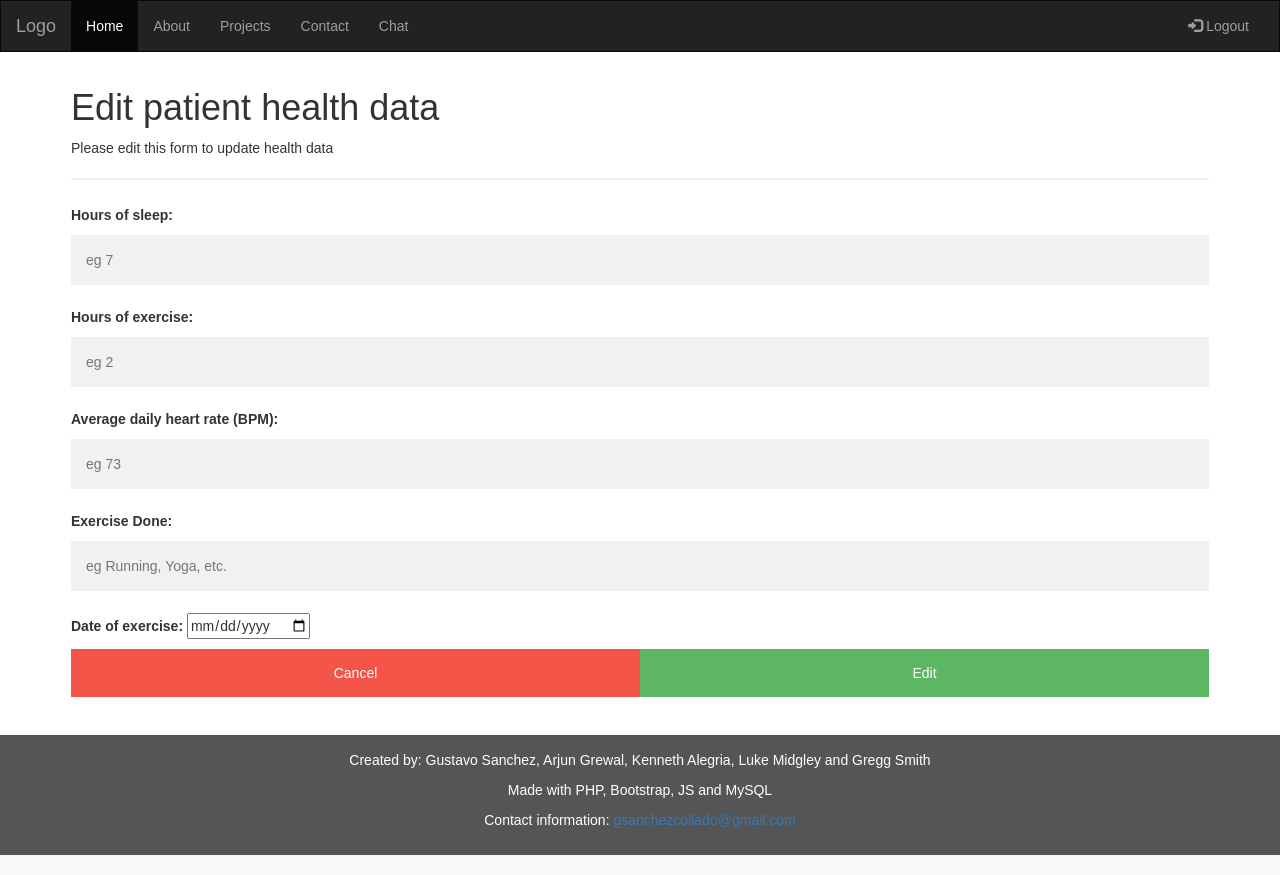
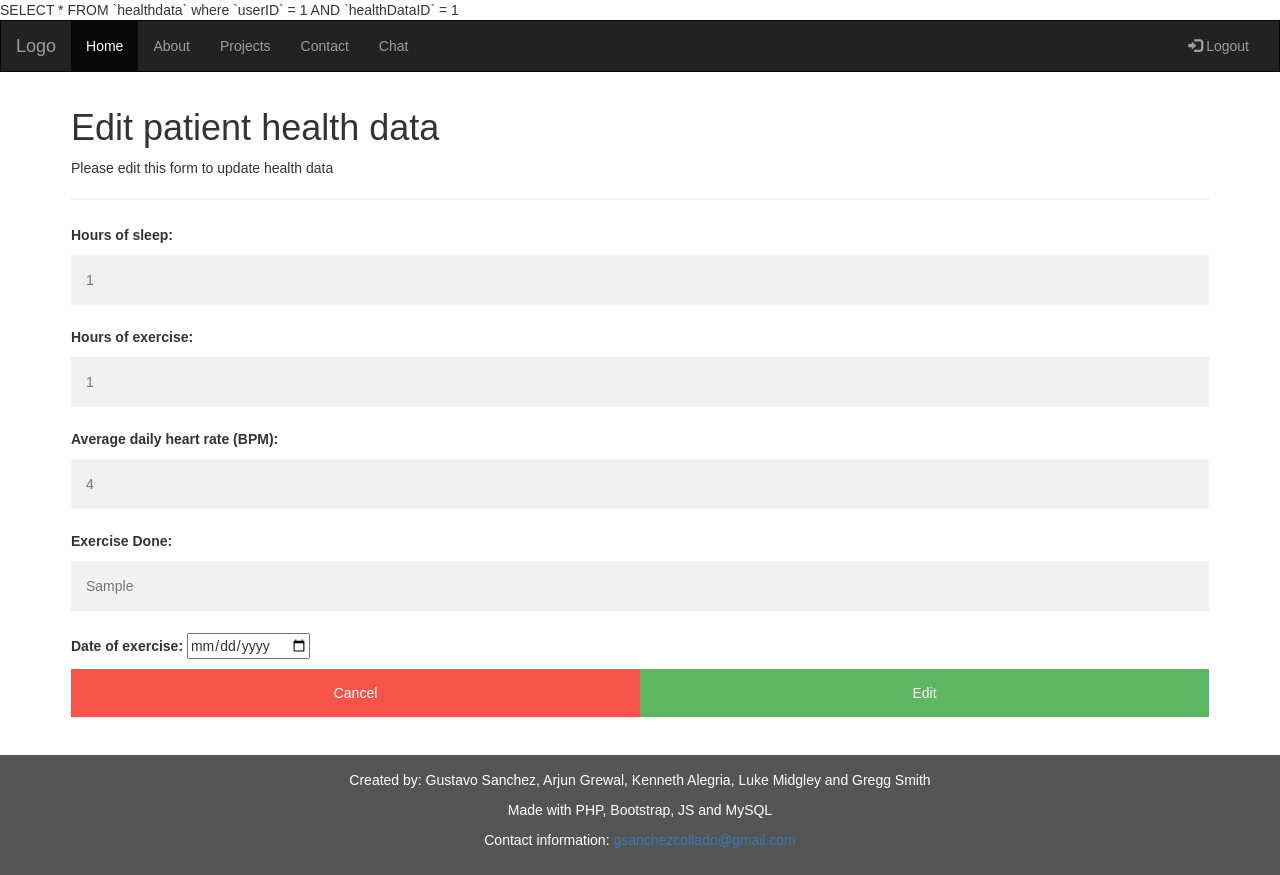
Before and after one commit to Benjie1741/E-Health-System, a PHP site: page /editDataForm.php?hid=1 in a window 1280 px wide. Run offline with PHP 8.4, Linux system fonts and the light colour scheme; the visitor is signed in with stand-in values (Sample User, id 1); tables that the repository leaves empty hold one stand-in row (values such as "Sample post").

Commit message:
Update editDataForm.php
Added functionality to view previous data before edit

```diff
--- a/editDataForm.php
+++ b/editDataForm.php
@@ -21,9 +21,11 @@ require('includes/functions.inc.php');
 
 ini_set('display_errors', 1);
 
-//to display all the images
-$sql =  "SELECT `PatientID`, `age`, `firstName`, `lastName`, `doctorID` FROM `patients`";
+$hid = $_GET['hid'];
+$sql = "SELECT * FROM `healthdata` where `userID` = " . $patientID = $_SESSION['PatientID']. " AND `healthDataID` = " . $hid;
+print $sql;
 $result = $pdo->query($sql);
+$row = $result->fetchObject();
 ?>
 
 <!DOCTYPE html>
@@ -239,19 +241,19 @@ hr {
       <input type='hidden' value='<?php echo $patientID; ?>' name='pid'>
 
       <label for="hoursOfSleep"><b>Hours of sleep: </b></label>
-      <input type="text" placeholder="eg 7" name="hoursOfSleep" required>
+      <input type="text" placeholder="<?php print $row->hoursOfSleep ?>" name="hoursOfSleep" required>
 
       <label for="lastName"><b>Hours of exercise: </b></label>
-      <input type="text" placeholder="eg 2" name="hoursOfExercise" required>
+      <input type="text" placeholder="<?php print $row->hoursOfExercise?>" name="hoursOfExercise" required>
 
       <label for="heartRate"><b>Average daily heart rate (BPM):</b></label>
-      <input type="text" placeholder="eg 73" name="heartRate" required>
+      <input type="text" placeholder="<?php print $row->heartRate?>" name="heartRate" required>
 
       <label for="exerciseDone"><b>Exercise Done: </b></label>
-      <input type="text" placeholder="eg Running, Yoga, etc." name="exerciseDone" required>
+      <input type="text" placeholder="<?php print $row->exerciseDone?>" name="exerciseDone" required>
 
       <label for="dateOfExercise"><b>Date of exercise: </b></label>
-      <input type="date" placeholder="" name="doe" required>
+      <input type="date" placeholder="<?php print $row->dateOfExercise?>" name="doe" required>
 
       <div class="clearfix">
         <button type="button" onclick="document.getElementById('id01').style.display='none'" class="cancelbtn">Cancel</button>
```
